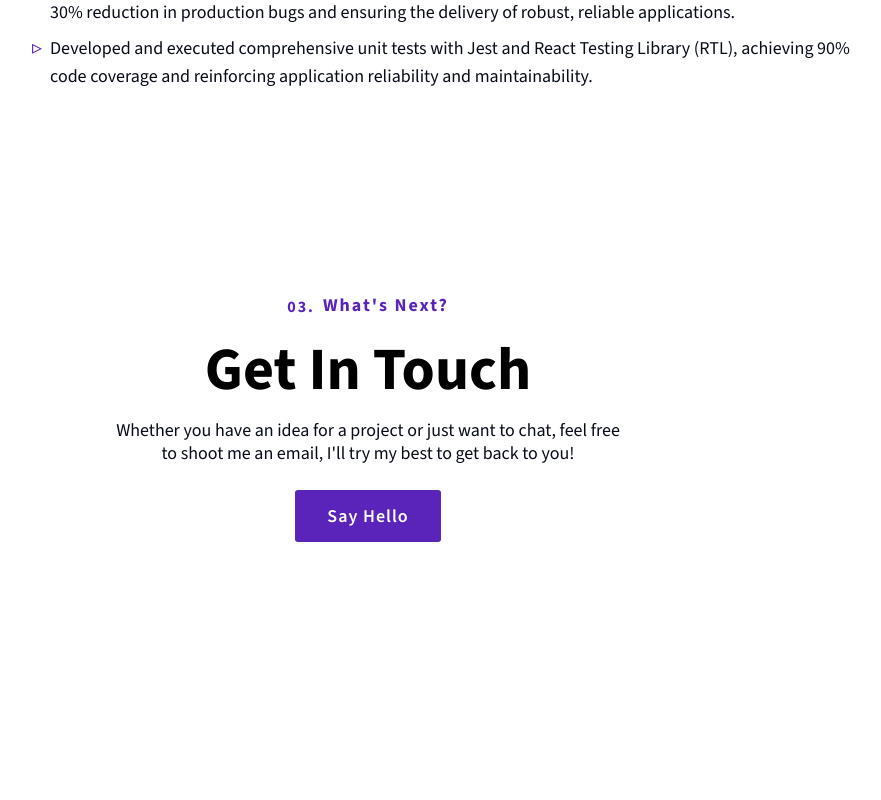
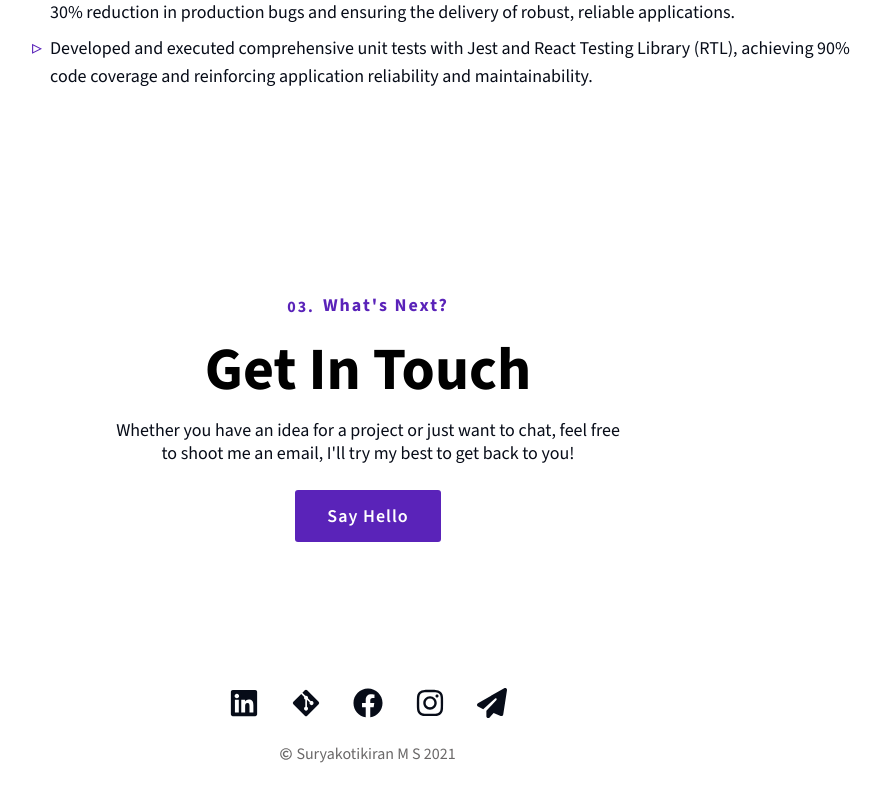
Before and after one commit to SuGo17/Portfolio, a React (Vite) app: page / in a window 1280 px wide. Shown: the part 1944-2744 px from the top of the page, without its empty margins (272-1153 px from the left). Before the commit the page ends 2582 px from the top, so only its background shows below. Built offline with nearby package versions, Linux system fonts and the light colour scheme.

Commit message:
footer section

```diff
--- a/CreateComponent.js
+++ b/CreateComponent.js
@@ -46,7 +46,7 @@ const createComponent = (directoryPath, componentName) => {
   fs.writeFileSync(
     cssPath,
     `@use "@Styles/index.module.scss";
-@use "@Styles/utils.module.scss"`
+@use "@Styles/utils.module.scss";`
   );
 
   console.log(`Component ${componentName} created at ${filePath}`);
--- /dev/null
+++ b/src/components/SocialLink/index.module.scss
@@ -0,0 +1,11 @@
+@use "@Styles/index.module.scss";
+@use "@Styles/utils.module.scss";
+
+.social-icon {
+  --color-hover: var(--primary);
+  @apply text-3xl text-[var(--text)];
+  @include utils.transition(all, 0.3s);
+  &:hover {
+    @apply text-[var(--color-hover)];
+  }
+}
--- /dev/null
+++ b/src/components/SocialLink/index.tsx
@@ -0,0 +1,54 @@
+import { FC } from "react";
+import modules from "./index.module.scss";
+import useGetStyleSelectors from "@src/Hooks/useGetStyleSelectors";
+import { FaFacebook } from "react-icons/fa";
+import { FaInstagram } from "react-icons/fa";
+import { FaLinkedin } from "react-icons/fa";
+import { FaGitAlt } from "react-icons/fa6";
+import { FaPaperPlane } from "react-icons/fa6";
+
+export type IconNameType =
+  | "instagram"
+  | "facebook"
+  | "linkedin"
+  | "github"
+  | "email"
+  | "copy";
+
+type SocialLinkProps = React.HTMLAttributes<HTMLOrSVGElement> & {
+  name?: IconNameType;
+  href?: string;
+};
+
+const Icon = ({ name, className }: SocialLinkProps): JSX.Element => {
+  switch (name) {
+    case "instagram":
+      return <FaInstagram className={className} />;
+    case "facebook":
+      return <FaFacebook className={className} />;
+    case "linkedin":
+      return <FaLinkedin className={className} />;
+    case "github":
+      return <FaGitAlt className={className} />;
+    case "email":
+      return <FaPaperPlane className={className} />;
+    default:
+      return <></>;
+  }
+};
+
+const SocialLink: FC<SocialLinkProps> = (props) => {
+  const { name = "facebook", className = "", href = "", ...rest } = props;
+  const getSCSSSelectors = useGetStyleSelectors(modules);
+  return (
+    <a href={href}>
+      <Icon
+        name={name}
+        className={getSCSSSelectors("social-icon", className)}
+        {...rest}
+      />
+    </a>
+  );
+};
+
+export default SocialLink;
--- /dev/null
+++ b/src/pages/Home/Sections/Footer/index.module.scss
@@ -0,0 +1,21 @@
+@use "@Styles/index.module.scss";
+@use "@Styles/utils.module.scss";
+
+.footer {
+  --footer-background-color: none;
+  @apply flex flex-col items-center justify-center -mx-[25px] md:-mx-[50px] lg:-mx-[100px];
+  @apply py-[50px];
+  background-color: var(--footer-background-color);
+  @include utils.transition();
+  .social-links {
+    @apply flex gap-8;
+  }
+  .copy-rights {
+    @apply text-sm md:text-base mt-6 flex items-center gap-1;
+    color: var(--sub-heading);
+    .icon {
+      @apply text-xs;
+      color: var(--sub-heading);
+    }
+  }
+}
--- /dev/null
+++ b/src/pages/Home/Sections/Footer/index.tsx
@@ -0,0 +1,53 @@
+import { FC } from "react";
+import modules from "./index.module.scss";
+import useGetStyleSelectors from "@src/Hooks/useGetStyleSelectors";
+import SocialLink, { IconNameType } from "@src/components/SocialLink";
+import Text from "@src/components/Text";
+import { FaRegCopyright } from "react-icons/fa";
+
+type SocialType = {
+  name: IconNameType;
+  href: string;
+};
+
+const socials: SocialType[] = [
+  {
+    name: "linkedin",
+    href: "https://www.linkedin.com/in/sugo17/",
+  },
+  {
+    name: "github",
+    href: "https://github.com/sugo17",
+  },
+  {
+    name: "facebook",
+    href: "https://www.facebook.com/SuryaaaGowdaaa",
+  },
+  {
+    name: "instagram",
+    href: "https://www.instagram.com/https.surya.dev/",
+  },
+  {
+    name: "email",
+    href: "mailto:kotisurya6@gmail.com",
+  },
+];
+
+const Footer: FC = () => {
+  const getSCSSSelectors = useGetStyleSelectors(modules);
+  return (
+    <footer className={getSCSSSelectors("footer")}>
+      <div className={getSCSSSelectors("social-links")}>
+        {socials.map(({ name, href }, index) => (
+          <SocialLink name={name} href={href} key={index} />
+        ))}
+      </div>
+      <Text className={getSCSSSelectors("copy-rights")}>
+        <FaRegCopyright className={getSCSSSelectors("icon")} />
+        <span>Suryakotikiran M S {new Date().getFullYear()}</span>
+      </Text>
+    </footer>
+  );
+};
+
+export default Footer;
--- a/src/pages/Home/Sections/Hero/data.ts
+++ b/src/pages/Home/Sections/Hero/data.ts
@@ -11,6 +11,7 @@ export const data = {
   },
   cta: {
     text: "Resume",
-    href: "https://www.example.com/resume",
+    href: "./Surya_Resume.pdf",
+    target: "_blank",
   },
 };
--- a/src/pages/Home/Sections/Hero/index.tsx
+++ b/src/pages/Home/Sections/Hero/index.tsx
@@ -33,10 +33,12 @@ const Hero: FC = () => {
       <Button
         as="a"
         variant="contained-primary"
-        href={data.cta.href}
+        href={data?.cta?.href}
         className={getSCSSSelectors("cta")}
+        target={data?.cta?.target}
+        download
       >
-        {data.cta.text}
+        {data?.cta?.text}
       </Button>
     </Section>
   );
--- a/src/pages/Home/index.tsx
+++ b/src/pages/Home/index.tsx
@@ -3,6 +3,7 @@ import Hero from "./Sections/Hero";
 import About from "./Sections/About";
 import Experiance from "./Sections/Experiance";
 import Contact from "./Sections/Contact";
+import Footer from "./Sections/Footer";
 
 const Home: FC = () => {
   return (
@@ -11,6 +12,7 @@ const Home: FC = () => {
       <About />
       <Experiance />
       <Contact />
+      <Footer />
     </div>
   );
 };
```
Also changed, not shown: 1 other file (tests, documents, lock files or other folders).
